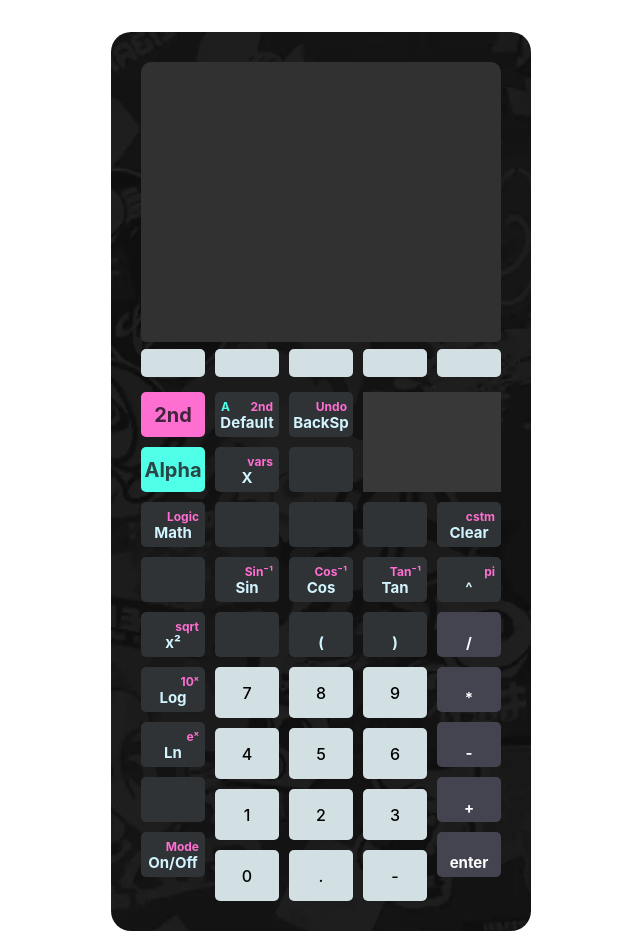
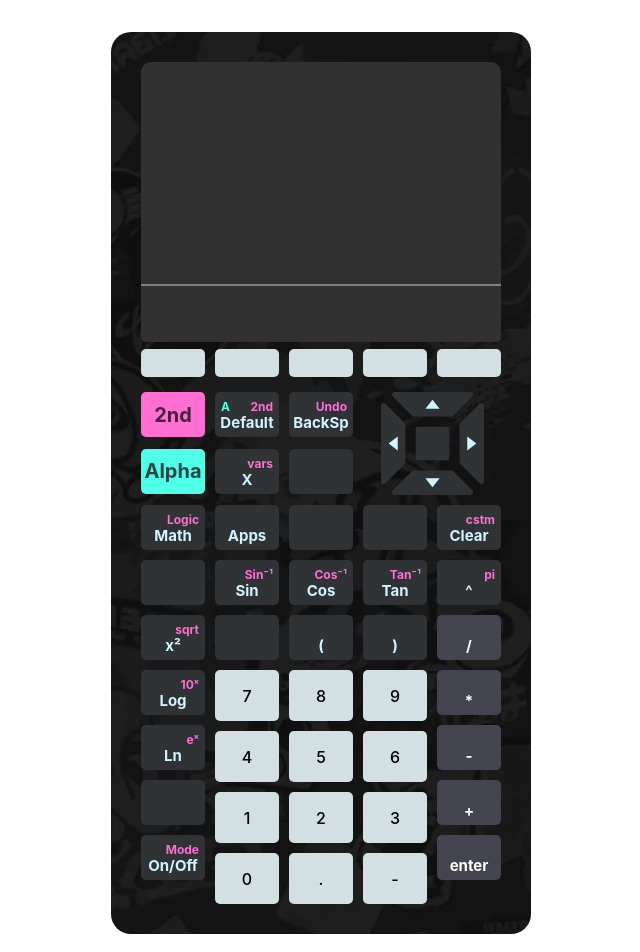
Before and after one commit to TravisC671/Calc, a React (Vite) app: page / in a window 1280 px wide. Shown: the top 952 px of the page, without its empty margins (319-959 px from the left). Built offline with nearby package versions, Linux system fonts and the light colour scheme.

Commit message:
Added cursor movement with the arrow buttons
still in a wip state but I need to go!

```diff
--- a/src/ViewScreen/ViewScreen.css
+++ b/src/ViewScreen/ViewScreen.css
@@ -8,10 +8,35 @@
   overflow: hidden;
 }
 
+.input-container {
+  width: 100%;
+  display: flex;
+  border-top: gray solid 2px;
+  align-items: center;
+}
+
 .screen-input {
-    width: 100%;
+  height: 56px;
+  width: fit-content;
   text-align: left;
   padding-left: 5px;
+}
+
+.screen-cursor {
+  height: 48px;
+  width: 5px;
+  background-color: white;
+  margin: 0px 5px 0px 5px;
+  animation: cursorblink 1.5s infinite steps(2, start);
+}
+
+@keyframes cursorblink {
+  0% {
+    background-color: rgb(255, 255, 255);
+  }
+  100% {
+    background-color: transparent;
+  }
 }
 
 .past-expr-container {
--- a/src/ViewScreen/ViewScreen.tsx
+++ b/src/ViewScreen/ViewScreen.tsx
@@ -1,80 +1,91 @@
-import { useEffect, useRef, useState } from 'react'
-import './ViewScreen.css'
-import { evaluate } from 'mathjs'
-import { sciKeys, calcState } from './lib/keys'
+import { useEffect, useRef, useState } from "react";
+import "./ViewScreen.css";
+import { evaluate } from "mathjs";
+import { sciKeys, calcState } from "./lib/keys";
 
 function ViewScreen() {
+  const [expression, setExpression] = useState<calcState>({
+    input: "",
+    cursorPos: 0,
+    alpha: false,
+    second: false,
+  });
 
-    const [expression, setExpression] = useState(' ')
-
-
-    const pastExprRef = useRef<JSX.Element[]>([])
-
+  const pastExprRef = useRef<JSX.Element[]>([]);
 
   //TODO currently using js eval, but I want to create my own system
   useEffect(() => {
     const handleButtonClick = (event: any) => {
-
-            setExpression(prevExpr => {
+      setExpression((prevExpr) => {
         if (event.detail.key == "op_enter") {
           let res;
           try {
-                        res = evaluate(prevExpr,)
+            res = evaluate(prevExpr.input);
           } catch {
-                        res = 'error'
+            res = "error";
           }
 
-                    pastExprRef.current.push(<PastExpression expr={prevExpr} res={res} key={pastExprRef.current.length} />);
+          pastExprRef.current.push(
+            <PastExpression
+              expr={prevExpr.input}
+              res={res}
+              key={pastExprRef.current.length}
+            />
+          );
 
-                    return ''
-                }
-                else {
-
-                    let state: calcState = {
-                        input: prevExpr,
-                        alpha: false,
-                        second: false
-                    }
-
+          return {
+            ...prevExpr,
+            input: "",
+            cursorPos: 0,
+          };
+        } else {
           let result;
 
           try {
-                        result = sciKeys[event.detail.key].onPress(state)
+            result = sciKeys[event.detail.key].onPress(prevExpr);
           } catch {
-                        console.error(`${event.detail.key} not defined`)
-                        result = prevExpr
+            console.error(`${event.detail.key} not defined`);
+            result = prevExpr;
           }
 
-                    return result
+          return result;
         }
-            })
+      });
+    };
 
-        }
-
-        window.addEventListener('CustomKeyPress', handleButtonClick)
+    window.addEventListener("CustomKeyPress", handleButtonClick);
 
     return () => {
-        window.removeEventListener('CustomKeyPress', handleButtonClick)
-    }
-}, [])
-
-
+      window.removeEventListener("CustomKeyPress", handleButtonClick);
+    };
+  }, []);
 
   return (
     <div className="screen-container">
-        <h1 className='screen-input'>{expression}</h1>
-        <div className='past-contianer'>{pastExprRef.current}</div>
+      <div className="input-container">
+        <h1 className="screen-input">
+          {expression.input.substring(0, expression.cursorPos)}
+        </h1>
+        <div className="screen-cursor"></div>
+        <h1 className="screen-input">
+          {expression.input.substring(
+            expression.cursorPos,
+            expression.input.length
+          )}
+        </h1>
       </div>
-)
+      <div className="past-contianer">{pastExprRef.current}</div>
+    </div>
+  );
 }
 
-function PastExpression({ expr, res }: { expr: string, res: string }) {
+function PastExpression({ expr, res }: { expr: string; res: string }) {
   return (
-        <div className='past-expr-container'>
-            <h3 className='past-expr-text'>{expr}</h3>
-            <h3 className='past-expr-res'>{res}</h3>
+    <div className="past-expr-container">
+      <h3 className="past-expr-text">{expr}</h3>
+      <h3 className="past-expr-res">{res}</h3>
     </div>
-    )
+  );
 }
 
-export default ViewScreen
+export default ViewScreen;
--- a/src/ViewScreen/lib/keys.tsx
+++ b/src/ViewScreen/lib/keys.tsx
@@ -3,130 +3,187 @@
 
 type calcState = {
   input: string;
+  cursorPos: number;
   alpha: boolean;
   second: boolean;
-}
+};
 
-type keyFunction = ((input: calcState) => string)
+type keyFunction = (input: calcState) => calcState;
 
 /**
  * This class is made to interpret each character id
  */
 class key {
-    Norm: string | keyFunction
-    Alpha: string | keyFunction
-    Second: string | keyFunction
+  Norm: string | keyFunction;
+  Alpha: string | keyFunction;
+  Second: string | keyFunction;
 
   constructor(
     Norm: string | keyFunction,
     Second: string | keyFunction = "",
     Alpha: string | keyFunction = ""
   ) {
-        this.Norm = Norm
-        this.Second = Second
-        this.Alpha = Alpha
+    this.Norm = Norm;
+    this.Second = Second;
+    this.Alpha = Alpha;
   }
 
-    onPress(state: calcState): string {
+  onPress(state: calcState): calcState {
     if (state.second) {
-            return this.handleMod(state, this.Second)
+      state.second = false;
+      return this.handleMod(state, this.Second);
     } else if (state.alpha) {
-            return this.handleMod(state, this.Alpha)
+      state.alpha = false;
+      return this.handleMod(state, this.Alpha);
     } else {
-            return this.handleMod(state, this.Norm)
+      return this.handleMod(state, this.Norm);
     }
   }
 
-    handleMod(state: calcState, action: string | keyFunction): string {
+  handleMod(state: calcState, action: string | keyFunction): calcState {
+    let result;
     if (isKeyFunction(action)) {
-            action(state);
+      result = action(state);
     } else {
-            return state.input + action;
+      //TODO check if the action ends in a
+
+      let newInput =
+        state.input.substring(0, state.cursorPos) +
+        action +
+        state.input.substring(state.cursorPos, state.input.length);
+      let newCursor = state.cursorPos + action.length;
+
+      if (newInput.slice(-1) == "(") {
+        newInput += ")";
       }
-        return state.input
+      result = {
+        ...state,
+        input: newInput,
+        cursorPos: newCursor,
+      };
+    }
+
+    return result;
   }
 }
 
 function isKeyFunction(key: string | keyFunction): key is keyFunction {
-    return typeof key == "function"
+  return typeof key == "function";
 }
 
-function handleSecond(state: calcState): string {
+function handleSecond(state: calcState): calcState {
   //emit second
-    return state.input
+  return {
+    ...state,
+    second: true,
+  };
 }
 
-function handleBacksp(state: calcState): string {
+function handleBacksp(state: calcState): calcState {
   //remove the last item in the string/token
-    return state.input
+  return state;
 }
 
-function handleUndo(state: calcState): string {
+function handleUndo(state: calcState): calcState {
   //get the undo list from the state
-    return state.input
+  return state;
 }
 
-function handleAlpha(state: calcState): string {
-    //emit alpha
-    return state.input
+function handleAlpha(state: calcState): calcState {
+  return {
+    ...state,
+    alpha: true,
+  };
 }
 
-function handleAlphaLock(state: calcState): string {
+function handleAlphaLock(state: calcState): calcState {
   //emit alpha lock
-    return state.input
+  return state;
 }
 
-function handleCurVar(state: calcState): string {
+function handleCurVar(state: calcState): calcState {
   //add the variable of the current mode X/theta/n/T
-    return state.input
+  return state;
 }
 
-function handleVars(state: calcState): string {
+function handleVars(state: calcState): calcState {
   //open a menu of all the variables being used
-    return state.input
+  return state;
 }
 
-function handleMathMenu(state: calcState): string {
+function handleMathMenu(state: calcState): calcState {
   //open a menu with extra math symbols and functions
-    return state.input
+  return state;
 }
 
-function handleLogicMenu(state: calcState): string {
+function handleLogicMenu(state: calcState): calcState {
   //open a menu with extra logic symbols and functions
-    return state.input
+  return state;
 }
 
-function handleclear(state: calcState): string {
+function handleclear(state: calcState): calcState {
   //clears the input
-    state.input = "" //get rid of undef
-    return ""
+  return {
+    ...state,
+    input: "",
+  };
 }
 
-function handleCstmMenu(state: calcState): string {
+function handleCstmMenu(state: calcState): calcState {
   //open a menu that allows users to customize their calculator
-    return state.input
+  return state;
 }
 
-function handleOnOff(state: calcState): string {
+function handleOnOff(state: calcState): calcState {
   //open a menu that allows users to customize their calculator
-    return state.input
+  return state;
 }
 
-function handleMode(state: calcState): string {
+function handleMode(state: calcState): calcState {
   //open a menu that allows users to customize their calculator
-    return state.input
+  return state;
 }
 
-const sciKeys:Record<string,key> = {
-    second: new key("2nd", handleSecond),
+function handleLeftArrow(state: calcState): calcState {
+  //open a menu that allows users to customize their calculator
+  let newCursorPose = state.cursorPos - 1;
+
+  if (newCursorPose < 0) {
+    newCursorPose = 0;
+  }
+
+  let newState = {
+    ...state,
+    cursorPos: newCursorPose,
+  };
+
+  return newState;
+}
+
+function handleRightArrow(state: calcState): calcState {
+  //open a menu that allows users to customize their calculator
+  let newCursorPose = state.cursorPos + 1;
+
+  if (newCursorPose > state.input.length) {
+    newCursorPose = state.input.length;
+  }
+
+  return {
+    ...state,
+    cursorPos: newCursorPose,
+  };
+}
+
+const sciKeys: Record<string, key> = {
+  second: new key(handleSecond),
   func_: new key("", "", ""),
   func_backsp: new key(handleBacksp, handleUndo),
   //TODO Add arrow Functionality
-    arrow_up: new key("up"),
-    arrow_right: new key("right"),
-    arrow_down: new key("down"),
-    arrow_left: new key("left"),
-    arrow_sel: new key("sel"),
+  arrow_up: new key(""),
+  arrow_right: new key(handleRightArrow),
+  arrow_down: new key(""),
+  arrow_left: new key(handleLeftArrow),
+  arrow_sel: new key(""),
 
   alpha: new key(handleAlpha, handleAlphaLock),
 
@@ -154,17 +211,17 @@ const sciKeys:Record<string,key> = {
   num_3: new key("3"),
   num_0: new key("0"),
   num_per: new key("."),
-    num_neg: new key("-"),//might want to make it a diff symbol than the subtract but fine for now
+  num_neg: new key("-"), //might want to make it a diff symbol than the subtract but fine for now
 
   op_mult: new key("*"),
   func_ln: new key("ln(", "e^{"),
 
   op_sub: new key("-"),
   op_add: new key("+"),
-    sys_on: new key(handleOnOff, handleMode)
+  sys_on: new key(handleOnOff, handleMode),
   //op_enter should be already taken care of
-}
+};
 
-export { sciKeys }
+export { sciKeys };
 
-export type { calcState }
+export type { calcState };
--- a/src/keyboard/Keyboard.css
+++ b/src/keyboard/Keyboard.css
@@ -1,4 +1,3 @@
-
 .macro-btn {
   width: 64px;
   height: 28px;
@@ -8,7 +7,6 @@
 
 .keyboard-container {
   height: fit-content;
-
 }
 
 .macro-container {
@@ -34,7 +32,6 @@
   text-align: center;
   margin: 4px 0px 0px 0px;
   color: var(--function-btn-text);
-
 }
 
 .function-text-container {
@@ -66,7 +63,7 @@
   margin-top: 15px;
   display: grid;
   grid-template-columns: repeat(5, 64px);
-    gap: 10px
+  gap: 10px;
 }
 
 .alpha-btn {
@@ -77,14 +74,13 @@
   align-items: center;
   justify-content: center;
   border-radius: 5px;
-    transition: .2s;
+  transition: 0.2s;
 }
 
 .alpha-text {
   color: var(--alpha-btn-text);
   margin: 0px;
   font-size: 20px;
-
 }
 
 .secondary-btn {
@@ -101,15 +97,6 @@
   color: var(--secondary-btn-text);
   margin: 0px;
   font-size: 20px;
-
-}
-
-.arrow-container {
-    grid-column-start: 4;
-    grid-column-end: 6;
-    grid-row-start: 1;
-    grid-row-end: 3;
-    background-color: rgb(56, 56, 56);
 }
 
 .sup {
@@ -132,7 +119,7 @@
   grid-column-end: 5;
   grid-row-start: 6;
   grid-row-end: 11;
-    gap:10px;
+  gap: 10px;
 }
 
 .numkey-btn {
@@ -141,5 +128,35 @@
   background-color: var(--numkey-btn-bg);
   border-radius: 5px;
   color: var(--numkey-btn-text);
-    transition: .2s;
+  transition: 0.2s;
 }
+
+.arrow-container {
+  grid-column-start: 4;
+  grid-column-end: 6;
+  grid-row-start: 1;
+  grid-row-end: 3;
+  height: 103px;
+}
+
+.arrow-svg {
+  height: 103px;
+}
+
+.arrow-symbol {
+  fill: var(--function-btn-text);
+  pointer-events: none;
+}
+
+.arrow-bg {
+  cursor: "pointer";
+  fill: var(--function-btn-bg);
+}
+
+.arrow-bg:hover {
+  filter: brightness(1.2);
+}
+
+.arrow-bg:active {
+  filter: brightness(0.9);
+}
--- a/src/keyboard/Keyboard.tsx
+++ b/src/keyboard/Keyboard.tsx
@@ -1,8 +1,8 @@
-import './Keyboard.css'
-import Jkeys from './lib/keys.json'
+import "./Keyboard.css";
+import Jkeys from "./lib/keys.json";
 
 function Keyboard() {
-    let cols = [0, 1, 2, 3, 4]
+  let cols = [0, 1, 2, 3, 4];
   return (
     <div className="keyboard-container">
       <div className="macro-container">
@@ -12,176 +12,263 @@ function Keyboard() {
       </div>
       <KeyButtons />
     </div>
-    )
+  );
 }
 
-export default Keyboard
-
+export default Keyboard;
 
 function MacroBtn({ colId }: { colId: number }) {
   const handleClick = () => {
-        const customKeyPressEvent = new CustomEvent('CustomKeyPress', {
-            detail: {key: 'macro_'+colId, type: 'macro'}
-        })
+    const customKeyPressEvent = new CustomEvent("CustomKeyPress", {
+      detail: { key: "macro_" + colId, type: "macro" },
+    });
 
-        window.dispatchEvent(customKeyPressEvent)
-    }
-    return (
-        <button className="macro-btn" onClick={handleClick}>
-
-        </button>
-    )
+    window.dispatchEvent(customKeyPressEvent);
+  };
+  return <button className="macro-btn" onClick={handleClick}></button>;
 }
 
 function KeyButtons() {
-    let allKeyButtons: JSX.Element[] = []
+  let allKeyButtons: JSX.Element[] = [];
 
   Jkeys.keys.forEach((item, index) => {
     switch (item.type) {
-            case 'secondary':
-                allKeyButtons.push(<SecondaryBtn key={index} />)
+      case "secondary":
+        allKeyButtons.push(<SecondaryBtn key={index} />);
         break;
-            case 'alpha':
-                allKeyButtons.push(<AlphaBtn key={index} />)
+      case "alpha":
+        allKeyButtons.push(<AlphaBtn key={index} />);
         break;
-            case 'function':
-                allKeyButtons.push(<FunctionBtn text={item.text!} secondary={item.secondary!} alpha={item.alpha!} keyID={item.id!} hidden={false} key={index} />)
+      case "function":
+        allKeyButtons.push(
+          <FunctionBtn
+            text={item.text!}
+            secondary={item.secondary!}
+            alpha={item.alpha!}
+            keyID={item.id!}
+            hidden={false}
+            key={index}
+          />
+        );
         break;
-            case 'arrow':
-                allKeyButtons.push(<ArrowBtns key={index} />)
+      case "arrow":
+        allKeyButtons.push(<ArrowBtns key={index} />);
         break;
-            case 'operation':
-                allKeyButtons.push(<OperationKeys text={item.text!} secondary={item.secondary!} alpha={item.alpha!} keyID={item.id!} key={index} />)
+      case "operation":
+        allKeyButtons.push(
+          <OperationKeys
+            text={item.text!}
+            secondary={item.secondary!}
+            alpha={item.alpha!}
+            keyID={item.id!}
+            key={index}
+          />
+        );
         break;
-            case 'numKeys':
-                allKeyButtons.push(<NumKeyContainer key={index} />)
-                break
+      case "numKeys":
+        allKeyButtons.push(<NumKeyContainer key={index} />);
+        break;
     }
-    })
+  });
 
-    return (
-        <div className='key-buttons'>
-            {allKeyButtons}
-        </div>
-    )
+  return <div className="key-buttons">{allKeyButtons}</div>;
 }
 
-type FunctionBtnType = {text: string, secondary:string, alpha:string, keyID:string, hidden:boolean}
-function FunctionBtn({ text = "Default", secondary = "2nd", alpha = "A", keyID, hidden = true }:FunctionBtnType) {
+type FunctionBtnType = {
+  text: string;
+  secondary: string;
+  alpha: string;
+  keyID: string;
+  hidden: boolean;
+};
+function FunctionBtn({
+  text = "Default",
+  secondary = "2nd",
+  alpha = "A",
+  keyID,
+  hidden = true,
+}: FunctionBtnType) {
+  const handleClick = () => {
+    const customKeyPressEvent = new CustomEvent("CustomKeyPress", {
+      detail: { key: keyID },
+    });
 
-    const handleClick = () => {
-        const customKeyPressEvent = new CustomEvent('CustomKeyPress', {
-            detail: {key: keyID}
-        })
+    window.dispatchEvent(customKeyPressEvent);
+  };
 
-        window.dispatchEvent(customKeyPressEvent)
-    }
+  const el = !hidden ? (
+    <button className="function-btn" onClick={handleClick}>
+      <div className="function-text-container">
+        <h3 className="function-text-sm alpha">{alpha}</h3>
+        <h3 className="function-text-sm secondary">{secondary}</h3>
+      </div>
+      <h1 className="function-btn-text">{text}</h1>
+    </button>
+  ) : (
+    <button className="function-btn" onClick={handleClick}></button>
+  );
 
-    const el = (!hidden) ? (
-        <button className='function-btn' onClick={handleClick}>
-            <div className='function-text-container'>
-                <h3 className='function-text-sm alpha'>{alpha}</h3>
-                <h3 className='function-text-sm secondary'>{secondary}</h3>
-            </div>
-            <h1 className='function-btn-text'>{text}</h1>
-        </button>) : (<button className='function-btn' onClick={handleClick}></button>);
-
-
-    return (
-        <>
-            {el}
-        </>
-    )
+  return <>{el}</>;
 }
 
 function AlphaBtn() {
   const handleClick = () => {
-        const customKeyPressEvent = new CustomEvent('CustomKeyPress', {
-            detail: {key: 'alpha'}
-        })
+    const customKeyPressEvent = new CustomEvent("CustomKeyPress", {
+      detail: { key: "alpha" },
+    });
 
-        window.dispatchEvent(customKeyPressEvent)
-    }
+    window.dispatchEvent(customKeyPressEvent);
+  };
 
   return (
-        <button className='alpha-btn' onClick={handleClick}>
-            <h1 className='alpha-text'>Alpha</h1>
+    <button className="alpha-btn" onClick={handleClick}>
+      <h1 className="alpha-text">Alpha</h1>
     </button>
-    )
+  );
 }
 
 function SecondaryBtn() {
+  const handleClick = () => {
+    const customKeyPressEvent = new CustomEvent("CustomKeyPress", {
+      detail: { key: "second" },
+    });
 
-    const handleClick = () => {
-        const customKeyPressEvent = new CustomEvent('CustomKeyPress', {
-            detail: {key: 'second'}
-        })
+    window.dispatchEvent(customKeyPressEvent);
+  };
 
-        window.dispatchEvent(customKeyPressEvent)
+  return (
+    <button className="secondary-btn" onClick={handleClick}>
+      <h1 className="secondary-text">2nd</h1>
+    </button>
+  );
 }
 
-    return (
-        <button className='secondary-btn' onClick={handleClick}>
-            <h1 className='secondary-text'>2nd</h1>
-        </button>
-    )
-}
-
-function ArrowBtns() {
-    return (
-        <div className='arrow-container'>
-
-        </div>
-    )
-}
-
-type OperationKeysDef = { text: string, secondary: string, alpha: string, keyID: string }
+type OperationKeysDef = {
+  text: string;
+  secondary: string;
+  alpha: string;
+  keyID: string;
+};
 function OperationKeys({ text, secondary, alpha, keyID }: OperationKeysDef) {
   const handleClick = () => {
-        const customKeyPressEvent = new CustomEvent('CustomKeyPress', {
-            detail: {key: keyID}
-        })
+    const customKeyPressEvent = new CustomEvent("CustomKeyPress", {
+      detail: { key: keyID },
+    });
 
-        window.dispatchEvent(customKeyPressEvent)
-    }
+    window.dispatchEvent(customKeyPressEvent);
+  };
   return (
-        <button className='function-btn operation-btn' onClick={handleClick}>
-            <div className='function-text-container'>
-                <h3 className='function-text-sm alpha'>{alpha}</h3>
-                <h3 className='function-text-sm secondary'>{secondary}</h3>
+    <button className="function-btn operation-btn" onClick={handleClick}>
+      <div className="function-text-container">
+        <h3 className="function-text-sm alpha">{alpha}</h3>
+        <h3 className="function-text-sm secondary">{secondary}</h3>
       </div>
-            <h1 className='function-btn-text operation-btn-text'>{text}</h1>
+      <h1 className="function-btn-text operation-btn-text">{text}</h1>
     </button>
-    )
+  );
 }
 
 function NumKeyContainer() {
-    let keys:JSX.Element[] = []
+  let keys: JSX.Element[] = [];
 
   Jkeys.numKeys.forEach((item, index) => {
-        keys.push(<NumKey text={item.text} key={index} keyID={item.id}/>)
-    })
+    keys.push(<NumKey text={item.text} key={index} keyID={item.id} />);
+  });
 
+  return <div className="numkey-btn-container">{keys}</div>;
+}
+
+type numKeyType = { text: string; keyID: string };
+function NumKey({ text, keyID }: numKeyType) {
+  const handleClick = () => {
+    const customKeyPressEvent = new CustomEvent("CustomKeyPress", {
+      detail: { key: keyID },
+    });
+
+    window.dispatchEvent(customKeyPressEvent);
+  };
 
   return (
-        <div className='numkey-btn-container'>
-            {keys}
-        </div>
-    )
+    <button className="numkey-btn" onClick={handleClick}>
+      {text}
+    </button>
+  );
 }
 
-type numKeyType = {text:string, keyID: string}
-function NumKey({text, keyID}:numKeyType) {
+//this looks so ugly but I cant think of another way
+//TODO need to revise this and make it accessible
+function ArrowBtns() {
+  const handleClick = (e: any) => {
+    const customKeyPressEvent = new CustomEvent("CustomKeyPress", {
+      detail: { key: e.target.id },
+    });
 
-    const handleClick = () => {
-        const customKeyPressEvent = new CustomEvent('CustomKeyPress', {
-            detail: {key: keyID}
-        })
-
-        window.dispatchEvent(customKeyPressEvent)
-    }
+    window.dispatchEvent(customKeyPressEvent);
+  };
 
   return (
-        <button className='numkey-btn' onClick={handleClick}>{text}</button>
-    )
+    <div className="arrow-container">
+      <svg className="arrow-svg" viewBox="0 0 106 106">
+        <rect
+          onClick={handleClick}
+          id="arrow_sel"
+          className="arrow-bg"
+          x="35.69"
+          y="35.69"
+          width="34.62"
+          height="34.62"
+          rx="2.5"
+          ry="2.5"
+        />
+        <g>
+          <path
+            onClick={handleClick}
+            id="arrow_left"
+            className="arrow-bg"
+            d="M24.32,31.81L4.52,12.01c-1.67-1.67-4.52-.49-4.52,1.87v78.23c0,2.36,2.85,3.54,4.52,1.87l19.8-19.8c.5-.5.77-1.17.77-1.87v-38.64c0-.7-.28-1.37-.77-1.87Z"
+          />
+          <polygon
+            className="arrow-symbol"
+            points="7.88 53 17.21 60.29 17.21 45.71 7.88 53"
+          />
+        </g>
+        <g>
+          <path
+            onClick={handleClick}
+            id="arrow_right"
+            className="arrow-bg"
+            d="M80.91,33.68v38.64c0,.7.28,1.37.77,1.87l19.8,19.8c1.67,1.67,4.52.49,4.52-1.87V13.88c0-2.36-2.85-3.54-4.52-1.87l-19.8,19.8c-.5.5-.77,1.17-.77,1.87Z"
+          />
+          <polygon
+            className="arrow-symbol"
+            points="98.12 53 88.79 60.29 88.79 45.71 98.12 53"
+          />
+        </g>
+        <g>
+          <path
+            onClick={handleClick}
+            id="arrow_down"
+            className="arrow-bg"
+            d="M72.32,80.91h-38.64c-.7,0-1.37.28-1.87.77l-19.8,19.8c-1.67,1.67-.49,4.52,1.87,4.52h78.23c2.36,0,3.54-2.85,1.87-4.52l-19.8-19.8c-.5-.5-1.17-.77-1.87-.77Z"
+          />
+          <polygon
+            className="arrow-symbol"
+            points="53 98.12 45.71 88.79 60.29 88.79 53 98.12"
+          />
+        </g>
+        <g>
+          <path
+            onClick={handleClick}
+            id="arrow_up"
+            className="arrow-bg"
+            d="M74.19,24.32l19.8-19.8C95.65,2.85,94.47,0,92.12,0H13.88C11.53,0,10.35,2.85,12.01,4.52l19.8,19.8c.5.5,1.17.77,1.87.77h38.64c.7,0,1.37-.28,1.87-.77Z"
+          />
+          <polygon
+            className="arrow-symbol"
+            points="53 7.88 45.71 17.21 60.29 17.21 53 7.88"
+          />
+        </g>
+      </svg>
+    </div>
+  );
 }
--- a/src/keyboard/lib/keys.json
+++ b/src/keyboard/lib/keys.json
@@ -48,9 +48,9 @@
             "alpha": ""
         },
         {
-            "id": "func_",
+            "id": "func_apps",
             "type": "function",
-            "text": "",
+            "text": "Apps",
             "secondary": "",
             "alpha": ""
         },
```
Also changed, not shown: src/assets/arrow_btn.svg (added). Lines whose indentation alone changed are shown as unchanged.
